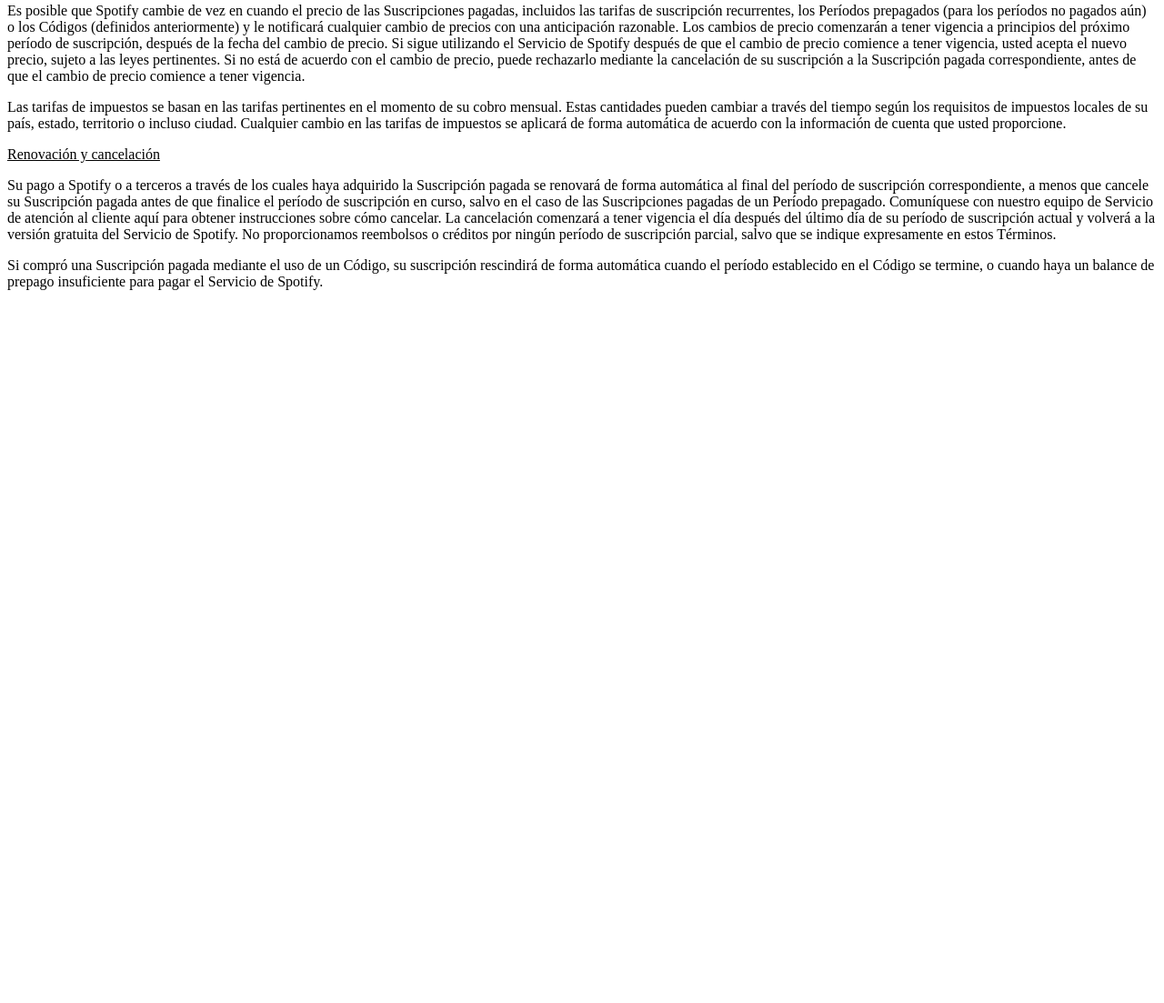
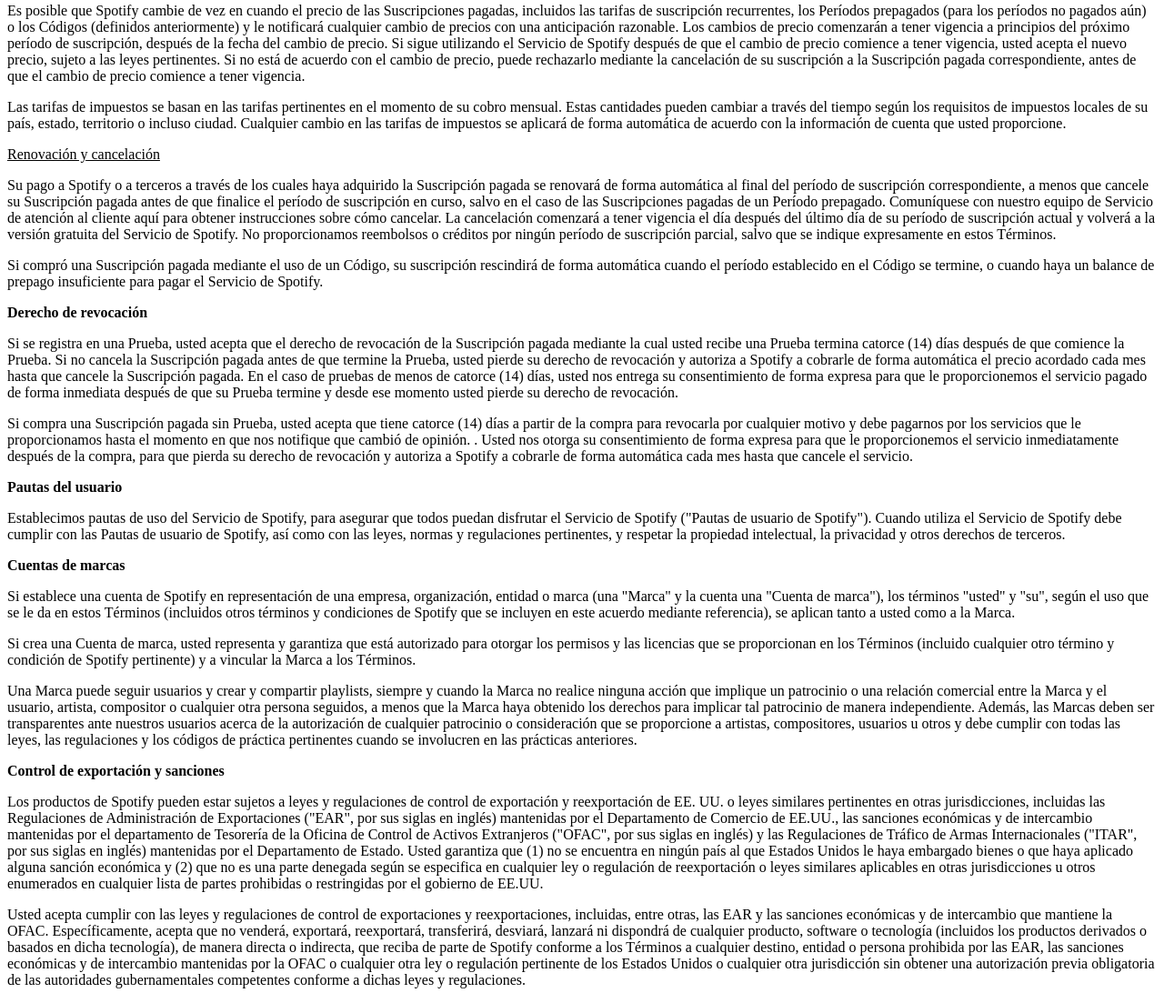
Before and after one commit to itzelgopa/kodemia-29js, a plain HTML site: page maquetado/practica1/index.html in a window 1280 px wide. Shown: the part 2394-3497 px from the top of the page at 91% size. Before the commit the page ends 2729 px from the top, so only its background shows below. Drawn offline with Linux system fonts and the light colour scheme.

Commit message:
tercer punto

```diff
--- a/maquetado/practica1/index.html
+++ b/maquetado/practica1/index.html
@@ -215,6 +215,77 @@
   de forma automática cuando el período establecido en el Código se termine, o cuando haya
   un balance de prepago insuficiente para pagar el Servicio de Spotify.
   </p>
+  <p><b>Derecho de revocación</b></p>
+  <p>Si se registra en una Prueba, usted acepta que el derecho de revocación de la Suscripción
+  pagada mediante la cual usted recibe una Prueba termina catorce (14) días después de que
+  comience la Prueba. Si no cancela la Suscripción pagada antes de que termine la Prueba,
+  usted pierde su derecho de revocación y autoriza a Spotify a cobrarle de forma automática
+  el precio acordado cada mes hasta que cancele la Suscripción pagada. En el caso de pruebas
+  de menos de catorce (14) días, usted nos entrega su consentimiento de forma expresa para
+  que le proporcionemos el servicio pagado de forma inmediata después de que su Prueba termine
+  y desde ese momento usted pierde su derecho de revocación.
+  </p>
+  <p>
+  Si compra una Suscripción pagada sin Prueba, usted acepta que tiene catorce (14) días a
+  partir de la compra para revocarla por cualquier motivo y debe pagarnos por los servicios
+  que le proporcionamos hasta el momento en que nos notifique que cambió de opinión. .
+  Usted nos otorga su consentimiento de forma expresa para que le proporcionemos el servicio
+  inmediatamente después de la compra, para que pierda su derecho de revocación y autoriza a
+  Spotify a cobrarle de forma automática cada mes hasta que cancele el servicio.
+  </p>
+  <p><b>Pautas del usuario</b></p>
+  <p>Establecimos pautas de uso del Servicio de Spotify, para asegurar que todos puedan
+  disfrutar el Servicio de Spotify ("Pautas de usuario de Spotify"). Cuando utiliza el
+  Servicio de Spotify debe cumplir con las Pautas de usuario de Spotify, así como con las
+  leyes, normas y regulaciones pertinentes, y respetar la propiedad intelectual, la privacidad
+  y otros derechos de terceros.
+  </p>
+  <p><b>Cuentas de marcas</b></p>
+  <p>Si establece una cuenta de Spotify en representación de una empresa, organización, entidad
+  o marca (una "Marca" y la cuenta una "Cuenta de marca"), los términos "usted" y "su", según
+  el uso que se le da en estos Términos (incluidos otros términos y condiciones de Spotify que
+  se incluyen en este acuerdo mediante referencia), se aplican tanto a usted como a la Marca.
+  </p>
+  <p>
+  Si crea una Cuenta de marca, usted representa y garantiza que está autorizado para otorgar
+  los permisos y las licencias que se proporcionan en los Términos (incluido cualquier otro
+  término y condición de Spotify pertinente) y a vincular la Marca a los Términos.
+  </p>
+  <p>
+  Una Marca puede seguir usuarios y crear y compartir playlists, siempre y cuando la Marca no
+  realice ninguna acción que implique un patrocinio o una relación comercial entre la Marca y
+  el usuario, artista, compositor o cualquier otra persona seguidos, a menos que la Marca haya
+  obtenido los derechos para implicar tal patrocinio de manera independiente. Además, las Marcas
+  deben ser transparentes ante nuestros usuarios acerca de la autorización de cualquier patrocinio
+  o consideración que se proporcione a artistas, compositores, usuarios u otros y debe cumplir
+  con todas las leyes, las regulaciones y los códigos de práctica pertinentes cuando se involucren
+  en las prácticas anteriores.
+  </p>
+  <p><b>Control de exportación y sanciones</b></p>
+  <p>
+  Los productos de Spotify pueden estar sujetos a leyes y regulaciones de control de exportación y
+  reexportación de EE. UU. o leyes similares pertinentes en otras jurisdicciones, incluidas las
+  Regulaciones de Administración de Exportaciones ("EAR", por sus siglas en inglés) mantenidas por
+  el Departamento de Comercio de EE.UU., las sanciones económicas y de intercambio mantenidas por el
+  departamento de Tesorería de la Oficina de Control de Activos Extranjeros ("OFAC", por sus siglas
+  en inglés) y las Regulaciones de Tráfico de Armas Internacionales ("ITAR", por sus siglas en inglés)
+  mantenidas por el Departamento de Estado. Usted garantiza que (1) no se encuentra en ningún país al
+  que Estados Unidos le haya embargado bienes o que haya aplicado alguna sanción económica y (2) que
+  no es una parte denegada según se especifica en cualquier ley o regulación de reexportación o leyes
+  similares aplicables en otras jurisdicciones u otros enumerados en cualquier lista de partes prohibidas
+  o restringidas por el gobierno de EE.UU.
+  </p>
+  <p>
+  Usted acepta cumplir con las leyes y regulaciones de control de exportaciones y reexportaciones,
+  incluidas, entre otras, las EAR y las sanciones económicas y de intercambio que mantiene la OFAC.
+  Específicamente, acepta que no venderá, exportará, reexportará, transferirá, desviará, lanzará ni
+  dispondrá de cualquier producto, software o tecnología (incluidos los productos derivados o basados
+  en dicha tecnología), de manera directa o indirecta, que reciba de parte de Spotify conforme a los
+  Términos a cualquier destino, entidad o persona prohibida por las EAR, las sanciones económicas y
+  de intercambio mantenidas por la OFAC o cualquier otra ley o regulación pertinente de los Estados
+  Unidos o cualquier otra jurisdicción sin obtener una autorización previa obligatoria de las autoridades
+  gubernamentales competentes conforme a dichas leyes y regulaciones.
+  </p>
 
  </body>
 
```
